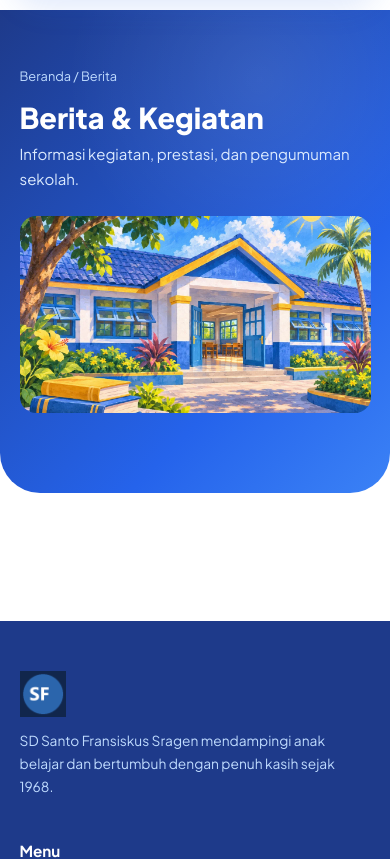
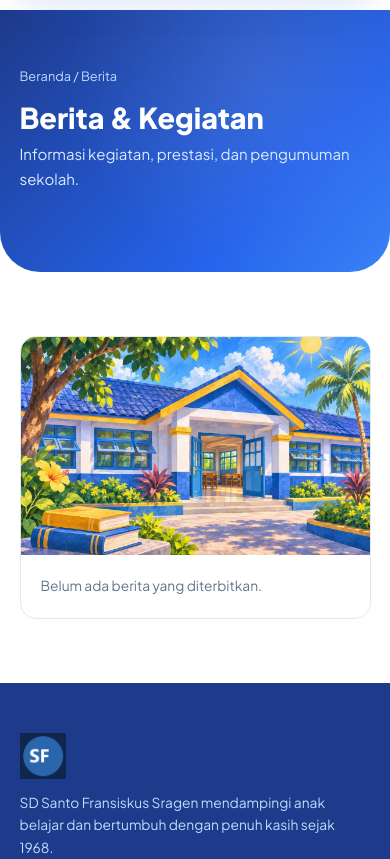
Before and after one commit to KevinVltno/profil-sekolah-santo-fransiskus, a Laravel app: page /berita in a window 390 px wide. Shown: the part 76-935 px from the top of the page. Run offline with Laravel 12, Linux system fonts and the light colour scheme; data comes from the database, SQL or seed files in the repository.

Commit message:
Place news placeholder in the article grid

```diff
--- a/public/css/style.css
+++ b/public/css/style.css
@@ -236,10 +236,11 @@ footer{background:var(--blue-deep);color:#bfdbfe;padding:50px 5vw 24px}
   position:relative;overflow:hidden;
 }
 .page-header::before{content:'';position:absolute;width:420px;height:420px;border-radius:50%;background:radial-gradient(circle,rgba(255,255,255,.09),transparent 65%);top:-140px;right:-80px}
-.page-header .inner{position:relative;display:grid;grid-template-columns:minmax(0,1fr) minmax(0,360px);gap:2rem;align-items:center}
+.page-header .inner{position:relative}
+.page-header-with-image{display:grid;grid-template-columns:minmax(0,1fr) minmax(0,360px);gap:2rem;align-items:center}
 .page-header-image{width:100%;aspect-ratio:16/9;object-fit:cover;border-radius:var(--radius)}
 @media(max-width:700px){
-  .page-header .inner{grid-template-columns:1fr;gap:1.5rem}
+  .page-header-with-image{grid-template-columns:1fr;gap:1.5rem}
   .page-header-image{max-width:480px}
 }
 .crumb{font-size:.8rem;color:#bfdbfe;margin-bottom:.8rem}
--- a/resources/views/pages/berita.blade.php
+++ b/resources/views/pages/berita.blade.php
@@ -6,11 +6,19 @@
     'crumb' => 'Berita',
     'title' => 'Berita & Kegiatan',
     'desc'  => 'Informasi kegiatan, prestasi, dan pengumuman sekolah.',
+    'showImage' => false,
   ])
   <section>
     <div class="inner">
       <div class="news-grid">
-        @foreach ($berita as $b) @include('partials.news-card', ['b' => $b]) @endforeach
+        @forelse ($berita as $b)
+          @include('partials.news-card', ['b' => $b])
+        @empty
+          <div class="news-card">
+            <img src="{{ asset('img/sekolah-placeholder.webp') }}" alt="" />
+            <div class="news-body"><p>Belum ada berita yang diterbitkan.</p></div>
+          </div>
+        @endforelse
       </div>
     </div>
   </section>
--- a/resources/views/partials/page-header.blade.php
+++ b/resources/views/partials/page-header.blade.php
@@ -1,10 +1,12 @@
 <div class="page-header">
-  <div class="inner">
+  <div class="inner {{ ($showImage ?? true) ? 'page-header-with-image' : '' }}">
     <div>
       <div class="crumb"><a href="{{ route('beranda') }}">Beranda</a> / {{ $crumb }}</div>
       <h1>{{ $title }}</h1>
       <p>{{ $desc }}</p>
     </div>
-    <img class="page-header-image" src="{{ asset('img/sekolah-placeholder.webp') }}" alt="" />
+    @if ($showImage ?? true)
+      <img class="page-header-image" src="{{ asset('img/sekolah-placeholder.webp') }}" alt="" />
+    @endif
   </div>
 </div>
```
